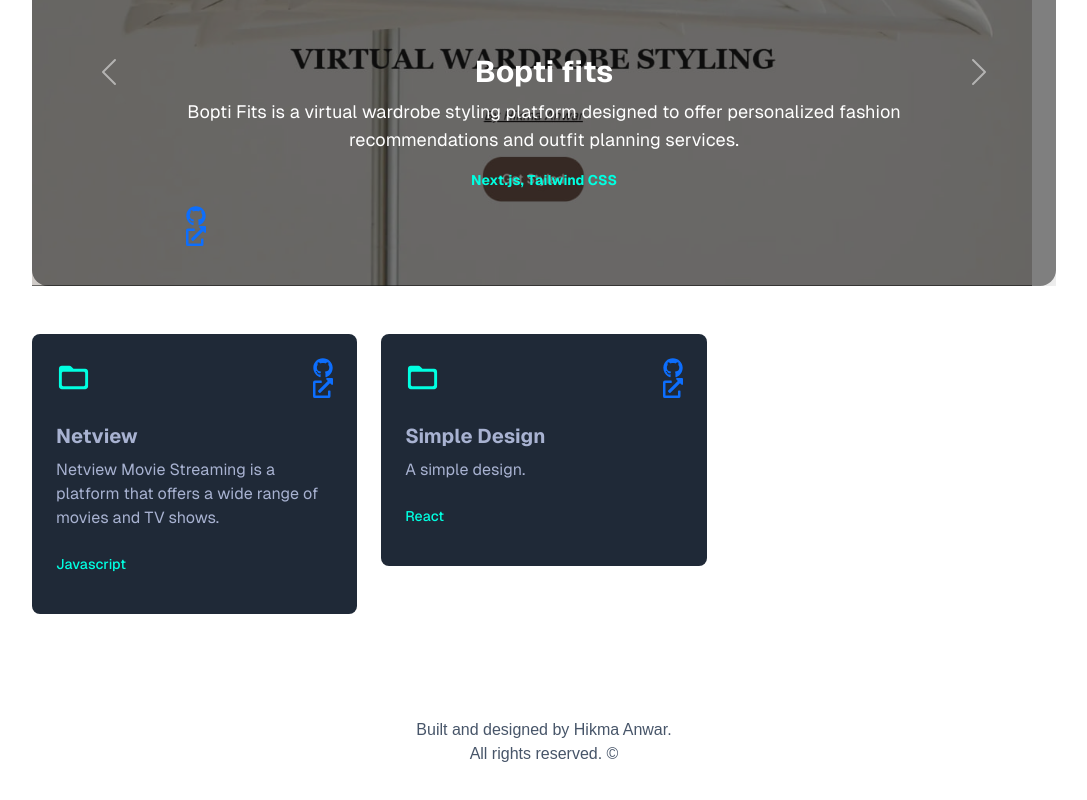
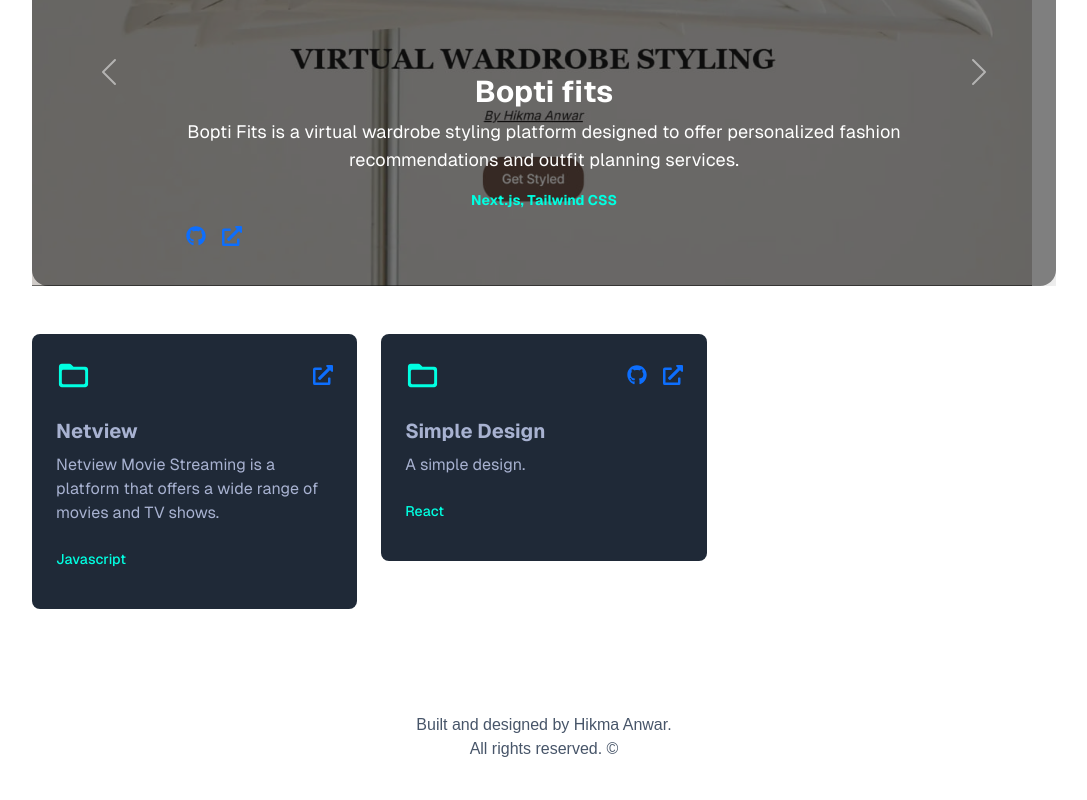
Before and after one commit to HikmaAnwar/hikma-s-portfolio, a Next.js app: page / in a window 1280 px wide. Shown: the part 1696-2496 px from the top of the page, without its empty margins (96-1183 px from the left). Built offline with nearby package versions, Linux system fonts and the light colour scheme.

Commit message:
fix: enhance ExternalLinks component with target and rel attributes for security

```diff
--- a/src/app/components/ExternalLinks.jsx
+++ b/src/app/components/ExternalLinks.jsx
@@ -3,13 +3,31 @@ import React from "react";
 import { FaGithub, FaExternalLinkAlt } from "react-icons/fa";
 
 const ExternalLinks = ({ githubLink, openLink }) => (
-  <span className="external-links">
-    <a className="github-icon" href={githubLink}>
-      <FaGithub className="text-light-slate" size={20} />
-    </a>
+  <span className="external-links flex space-x-4">
+    {githubLink && (
+      <a
+        className="github-icon"
+        href={githubLink}
+        target="_blank"
+        rel="noopener noreferrer"
+      >
+        <FaGithub
+          className="text-light-slate hover:text-colors-greenBright transition-colors"
+          size={20}
+        />
+      </a>
+    )}
     {openLink && (
-      <a className="open-icon" href={openLink}>
-        <FaExternalLinkAlt className="text-light-slate" size={20} />
+      <a
+        className="open-icon"
+        href={openLink}
+        target="_blank"
+        rel="noopener noreferrer"
+      >
+        <FaExternalLinkAlt
+          className="text-light-slate hover:text-colors-greenBright transition-colors"
+          size={20}
+        />
       </a>
     )}
   </span>
```
